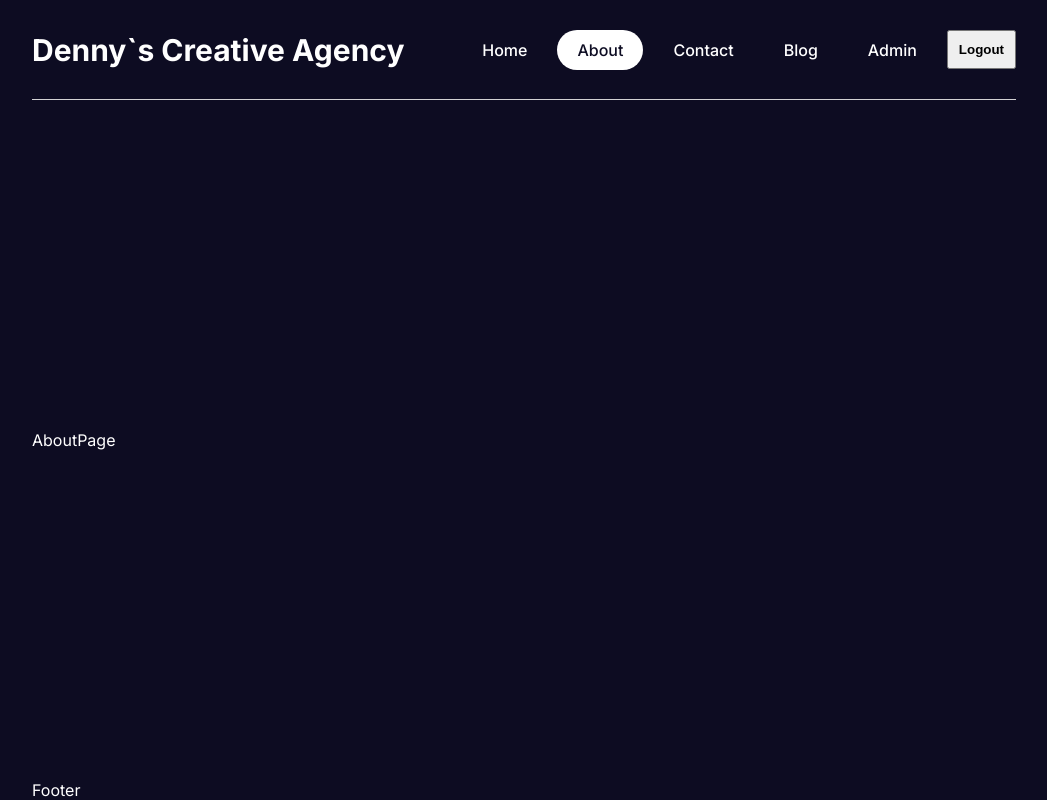
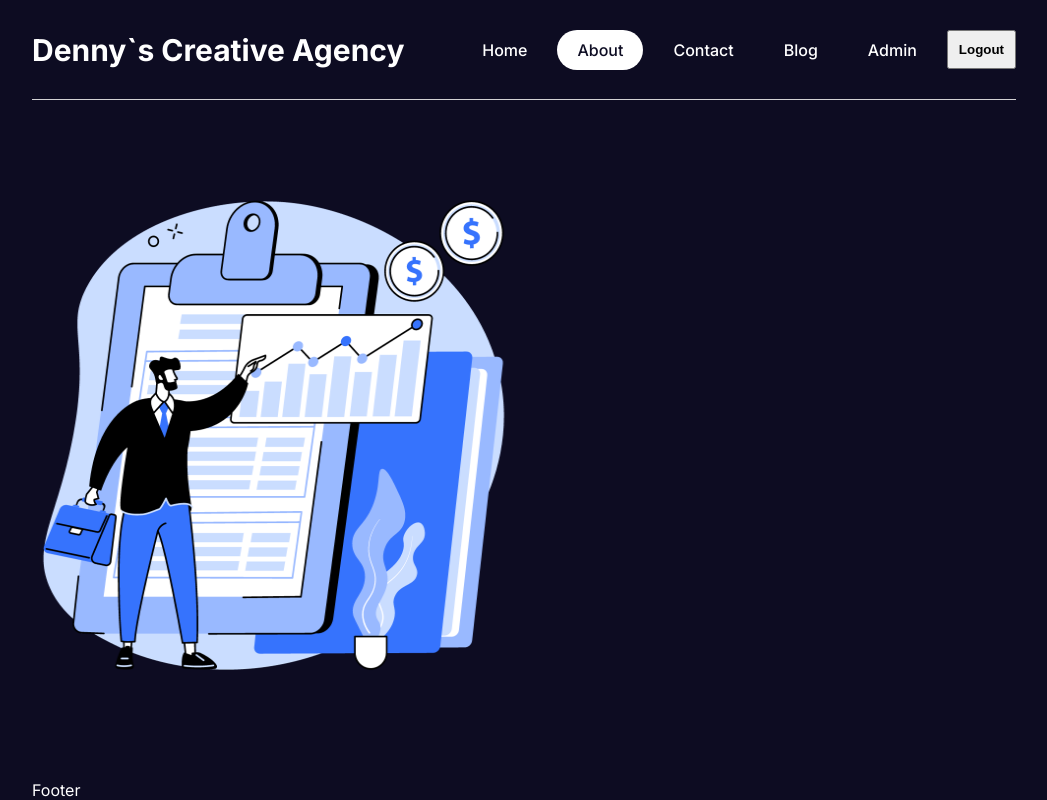
Before and after one commit to DenisTolmachev/next14-lessons-agency, a Next.js app: page /about in a window 1280 px wide. Shown: the whole page, without its empty margins (116-1163 px from the left). Built offline with nearby package versions, Linux system fonts and the light colour scheme.

Commit message:
added img on About page

```diff
--- a/next.config.js
+++ b/next.config.js
@@ -1,4 +1,13 @@
 /** @type {import('next').NextConfig} */
-const nextConfig = {}
+const nextConfig = {
+  images: {
+    remotePatterns: [
+      {
+        protocol: "https",
+        hostname: "images.pexels.com",
+      },
+    ],
+  },
+};
 
-module.exports = nextConfig
+module.exports = nextConfig;
--- /dev/null
+++ b/src/app/about/about.module.css
@@ -0,0 +1,5 @@
+.imgContainer {
+    position: relative;
+    width: 50%;
+    height: 500px;
+}
--- a/src/app/about/page.jsx
+++ b/src/app/about/page.jsx
@@ -1,9 +1,15 @@
-import React from 'react'
+import Image from "next/image";
+import React from "react";
+import styles from "./about.module.css";
 
 const AboutPage = () => {
   return (
-    <div>AboutPage</div>
-  )
-}
+    <div>
+      <div className={styles.imgContainer}>
+        <Image src="/about.png" alt="" fill />
+      </div>
+    </div>
+  );
+};
 
-export default AboutPage
+export default AboutPage;
```
